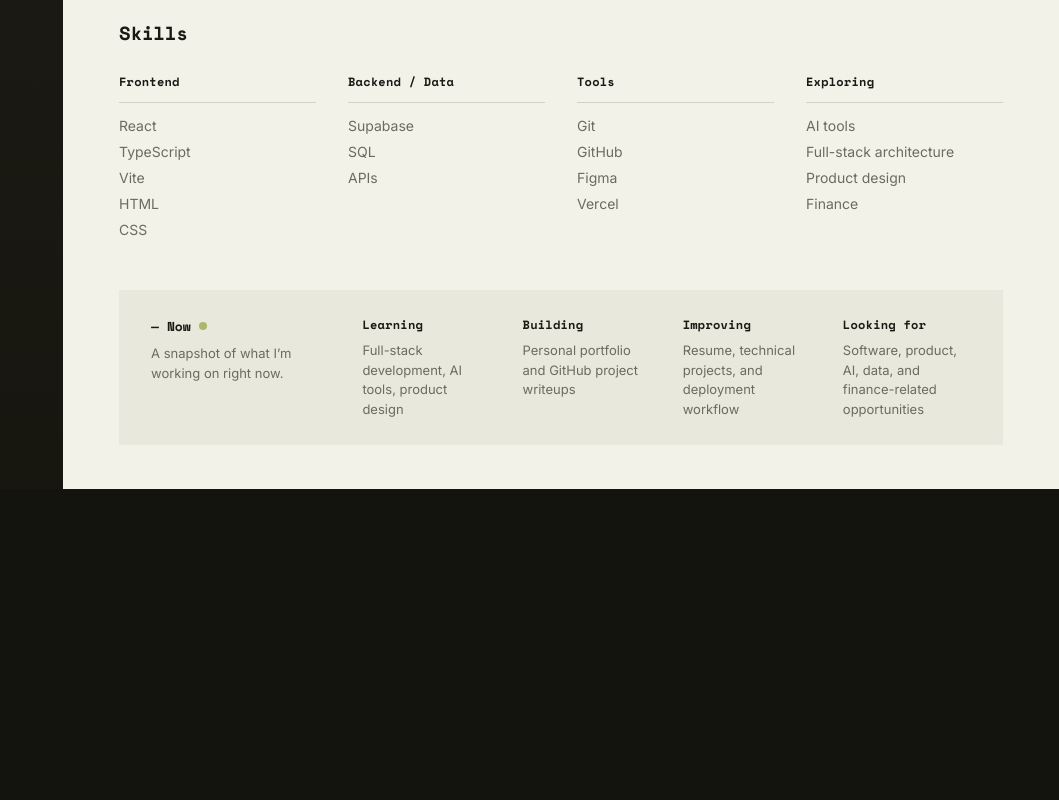
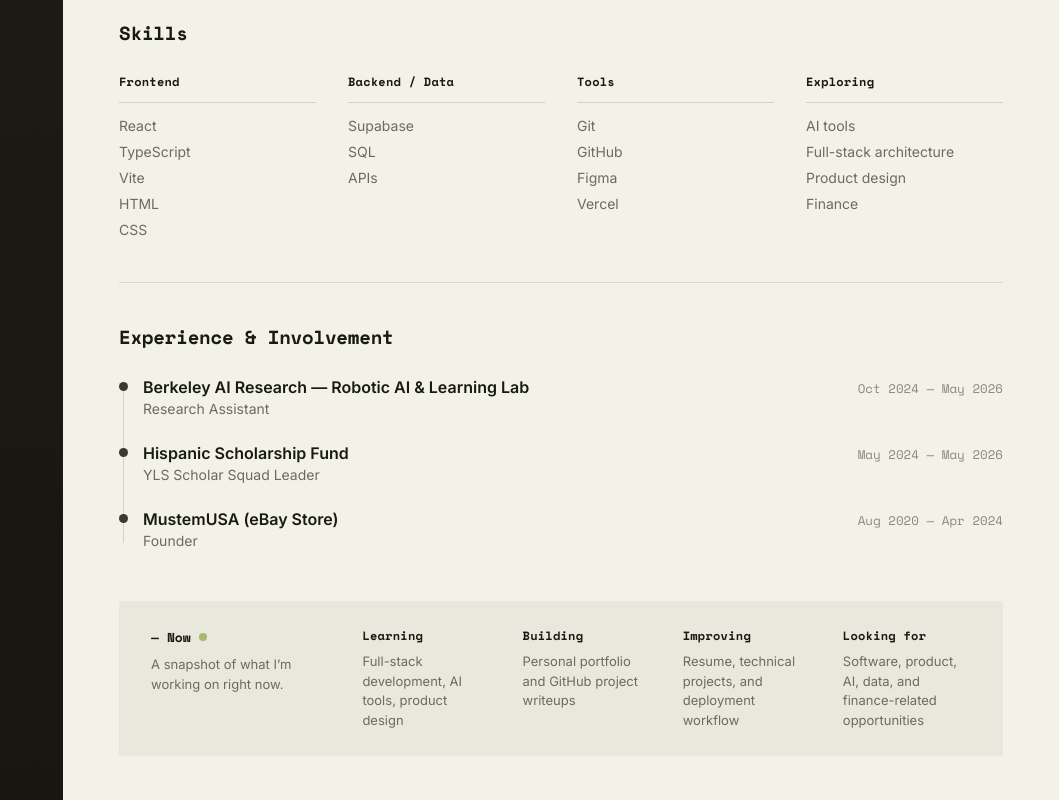
Before and after one commit to KangJustin/Justin-Kang-Portfolio, a React (Vite) app: page / in a window 1280 px wide. Shown: the part 1093-1893 px from the top of the page, without its empty margins (221-1280 px from the left). Before the commit the page ends 1582 px from the top, so only its background shows below. Built offline with nearby package versions, Linux system fonts and the light colour scheme.

Commit message:
Add resume.pdf and verified experience from resume
Co-Authored-By: Claude Fable 5 <noreply@anthropic.com>

```diff
--- a/src/data/experience.ts
+++ b/src/data/experience.ts
@@ -4,9 +4,22 @@ export interface Experience {
   dates: string
 }
 
-// "Experience & Involvement" — the section and its nav link stay hidden
-// until this array has verified entries. Add real roles only:
-//
-// { org: 'Organization', role: 'Your Role', dates: 'MMM 20XX — MMM 20XX' },
+// Verified entries from Justin's resume (July 2026). Most recent first.
 
-export const experience: Experience[] = []
+export const experience: Experience[] = [
+  {
+    org: 'Berkeley AI Research — Robotic AI & Learning Lab',
+    role: 'Research Assistant',
+    dates: 'Oct 2024 — May 2026',
+  },
+  {
+    org: 'Hispanic Scholarship Fund',
+    role: 'YLS Scholar Squad Leader',
+    dates: 'May 2024 — May 2026',
+  },
+  {
+    org: 'MustemUSA (eBay Store)',
+    role: 'Founder',
+    dates: 'Aug 2020 — Apr 2024',
+  },
+]
```
Also changed, not shown: 1 other file (tests, documents, lock files or other folders).
